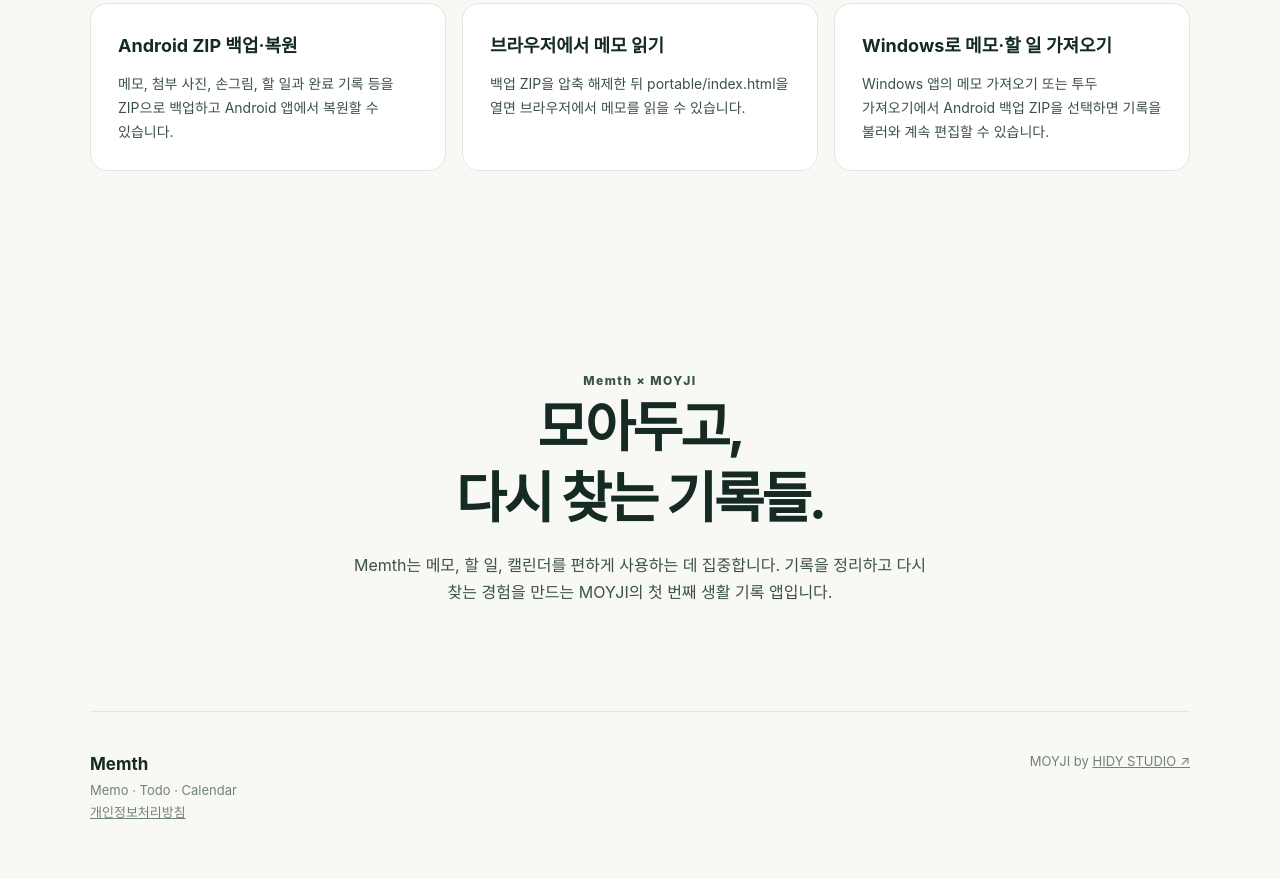
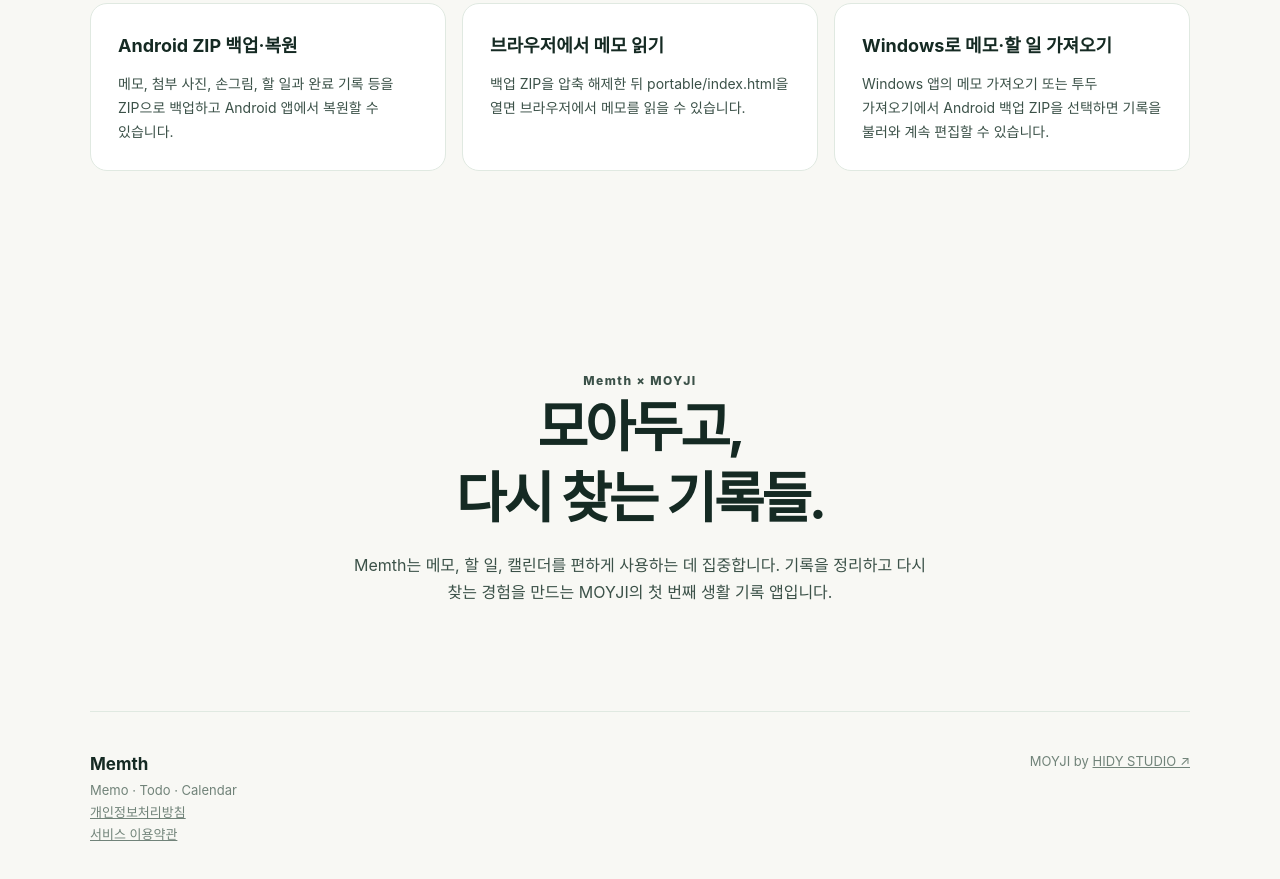
Before and after one commit to HIDYSTUDIO/hidystudio.github.io, a plain HTML site: page MOYJI/memth.html in a window 1280 px wide. Shown: the part 4149-5028 px from the top of the page. Drawn offline with Linux system fonts and the light colour scheme.

Commit message:
Update memth.html

```diff
--- a/MOYJI/memth.html
+++ b/MOYJI/memth.html
@@ -218,6 +218,7 @@
   <strong>Memth</strong>
   <div>Memo · Todo · Calendar</div>
   <div><a href="./memth-privacy.html">개인정보처리방침</a></div>
+  <div><a href="./memth-terms.html">서비스 이용약관</a></div>
 </div><div>MOYJI by <a href="../">HIDY STUDIO ↗</a></div></footer>
 </body>
 </html>
```
